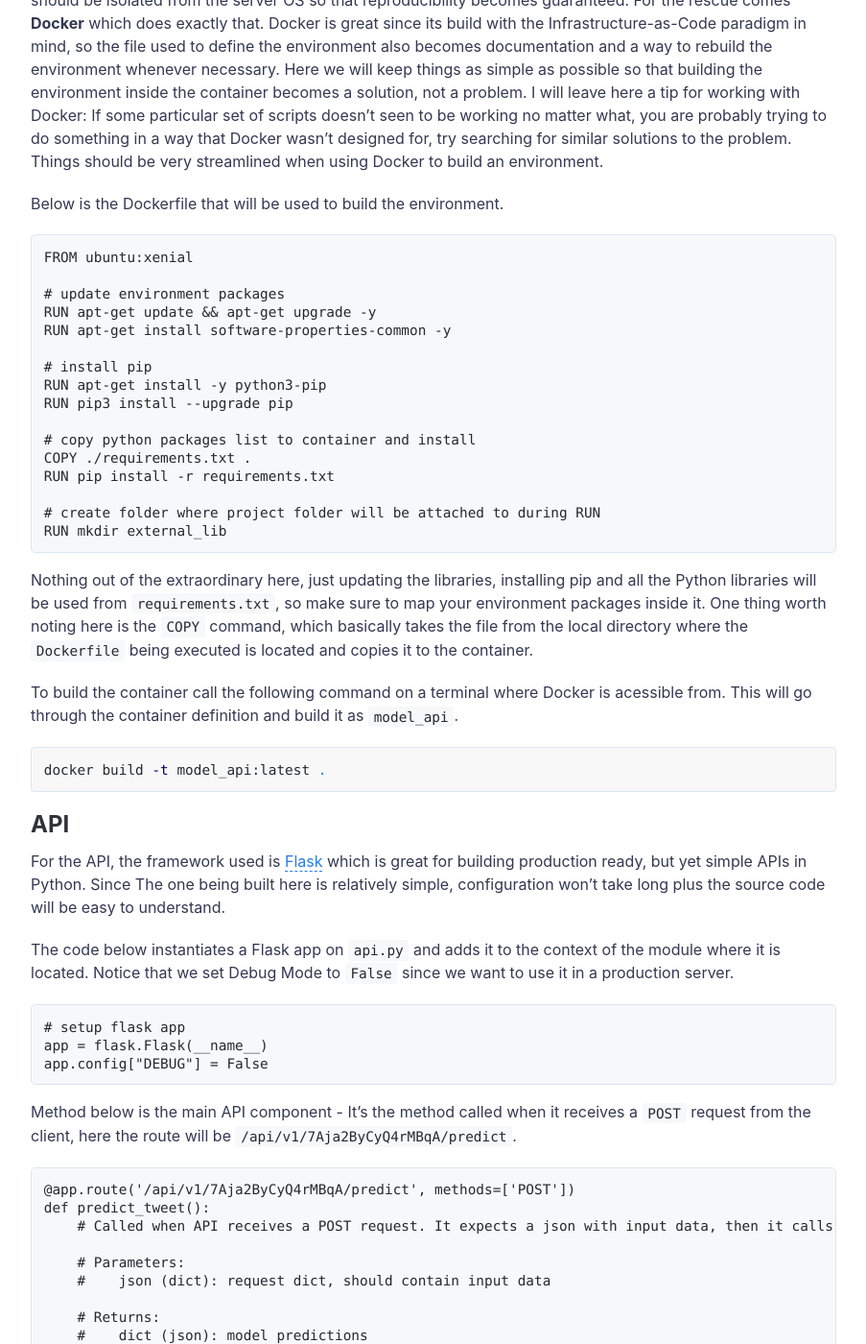
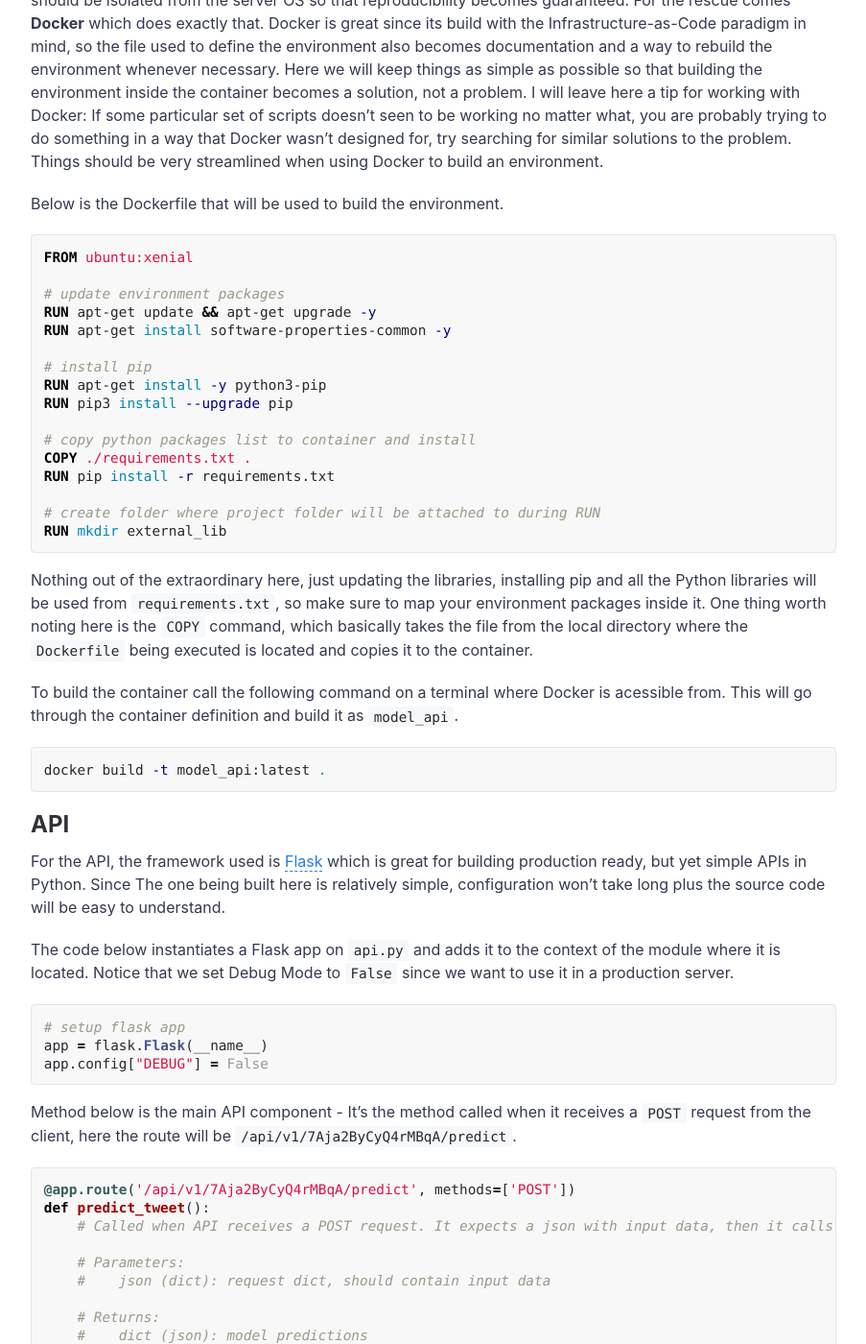
Before and after one commit to marciovai/marciovai.github.io, a Jekyll site: the page built from _posts/2020-08-12-easy-deploy-of-machine-learning-models.md, in a window 1280 px wide and 1400 px high, scrolled down 2813 px. Shown: the whole window at 96% size, without its empty margins (188-1091 px from the left). Built offline with Jekyll 4.4.1, drawn with Linux system fonts in a browser that asks for light colours; comment, search, counter and statistics services are not loaded; some of the changed text lies outside the part shown.

Commit message:
Fix Markdown reference for code syntax

````diff
--- a/_posts/2020-08-12-easy-deploy-of-machine-learning-models.md
+++ b/_posts/2020-08-12-easy-deploy-of-machine-learning-models.md
@@ -50,7 +50,7 @@ I will leave here a tip for working with Docker: If some particular set of scrip
 
 Below is the Dockerfile that will be used to build the environment.
 
-```Docker
+```docker
 FROM ubuntu:xenial
 
 # update environment packages
@@ -83,7 +83,7 @@ For the API, the framework used is [Flask](https://flask.palletsprojects.com/en/
 
 The code below instantiates a Flask app on ```api.py```  and adds it to the context of the module where it is located. Notice that we set Debug Mode to ```False``` since we want to use it in a production server.
 
-```Python
+```python
 # setup flask app
 app = flask.Flask(__name__)
 app.config["DEBUG"] = False
@@ -91,7 +91,7 @@ app.config["DEBUG"] = False
 
 Method below is the main API component - It's the method called when it receives a ```POST``` request from the client, here the route will be ```/api/v1/7Aja2ByCyQ4rMBqA/predict```.
 
-```Python
+```python
 @app.route('/api/v1/7Aja2ByCyQ4rMBqA/predict', methods=['POST'])
 def predict_tweet():
     # Called when API receives a POST request. It expects a json with input data, then it calls the model module to generate predictions and returns it
@@ -162,7 +162,7 @@ The way process will be chained to run the entire API is the following: 1) gunic
 
 For this to work, we need to pass the API context to gunicorn once it starts. The code snippet below defines the app context on ```wsgi.py``` that the WSGI needs to work.
 
-```Python
+```python
 from api import app
 
 # this file is used to pass the app context to WSGI Gunicorn
@@ -178,7 +178,7 @@ The only thing missing now is a way to call gunicorn from inside the container o
 
 Once the container is called, it will execute the ```api-start``` command inside a [Makefile](https://www.gnu.org/software/make/manual/html_node/Introduction.html), which itself calls the command that starts gunicorn. The definition of the file can be the following.
 
-```Makefile
+```makefile
 api-start:
 	gunicorn --certfile server.crt --keyfile server.key -b 0.0.0.0:5000 --log-level=debug --workers=2 wsgi:app
 ```
@@ -189,7 +189,7 @@ All the pieces are coming together, now let's take a look at how to add the code
 
 Below is an example of how the ```model.py``` will likely be structured as, probably most of the code in it will be ready from the Jupyter Notebook or whatever environment the model was developed on.
 
-```Python
+```python
 def load_artifacts(item):
     # Returns the requested artifact
     # Possible artifacts are: serialized model, file with
@@ -226,7 +226,7 @@ Once all the steps above are finished the project is ready to be deployed. Since
 
 First make sure that all the necessary files from the project are in the same folder that the Dockerfile is. One possible structure is as follows (and is actually the one I used on the [sample project](https://github.com/marciovai/tweet_sentiment_predictor_api)).
 
-```Markdown
+```markdown
 ├── artifacts
 │   ├── artifact1.pickle
 │   └── artifact2.pickle
````
